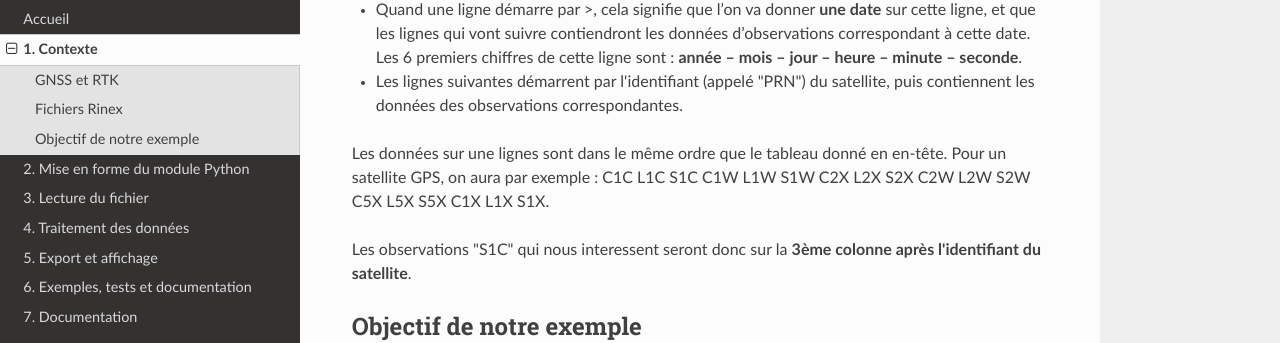
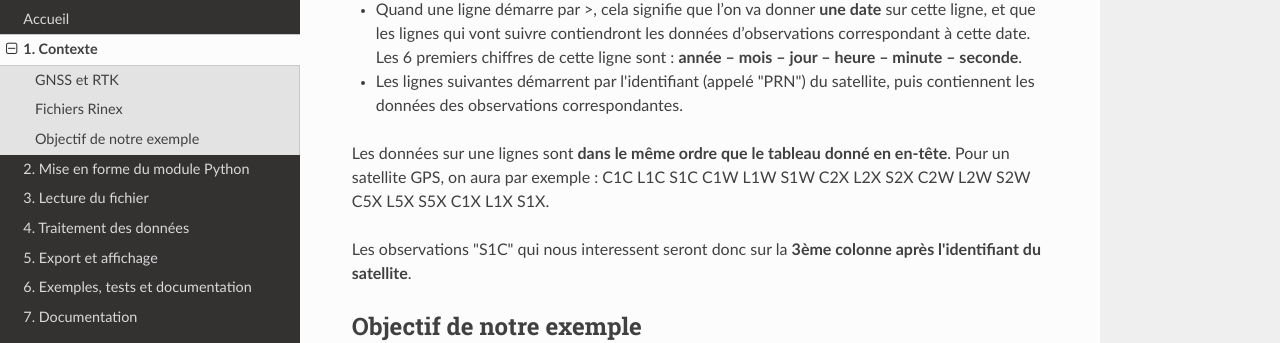
Before and after one commit to NicOudart/UVSQ_M2_NewSpace_TP_Python, an MkDocs documentation site: the page built from docs/1_Contexte.md, in a window 1280 px wide and 900 px high, scrolled down 4363 px. Shown: the part 117-460 px from the top of the window. Built offline with MkDocs 1.6.1, drawn with Linux system fonts in a browser that asks for light colours; nearby versions of some CDN libraries.

```diff
--- a/docs/1_Contexte.md
+++ b/docs/1_Contexte.md
@@ -109,7 +109,7 @@ On observe une série de lignes :
 
 - Les lignes suivantes démarrent par l'identifiant (appelé "PRN") du satellite, puis contiennent les données des observations correspondantes.
 
-Les données sur une lignes sont dans le même ordre que le tableau donné en en-tête.
+Les données sur une lignes sont **dans le même ordre que le tableau donné en en-tête**.
 Pour un satellite GPS, on aura par exemple : C1C L1C S1C C1W L1W S1W C2X L2X S2X C2W L2W S2W C5X L5X S5X C1X L1X S1X.
 
 Les observations "S1C" qui nous interessent seront donc sur la **3ème colonne après l'identifiant du satellite**.
```
